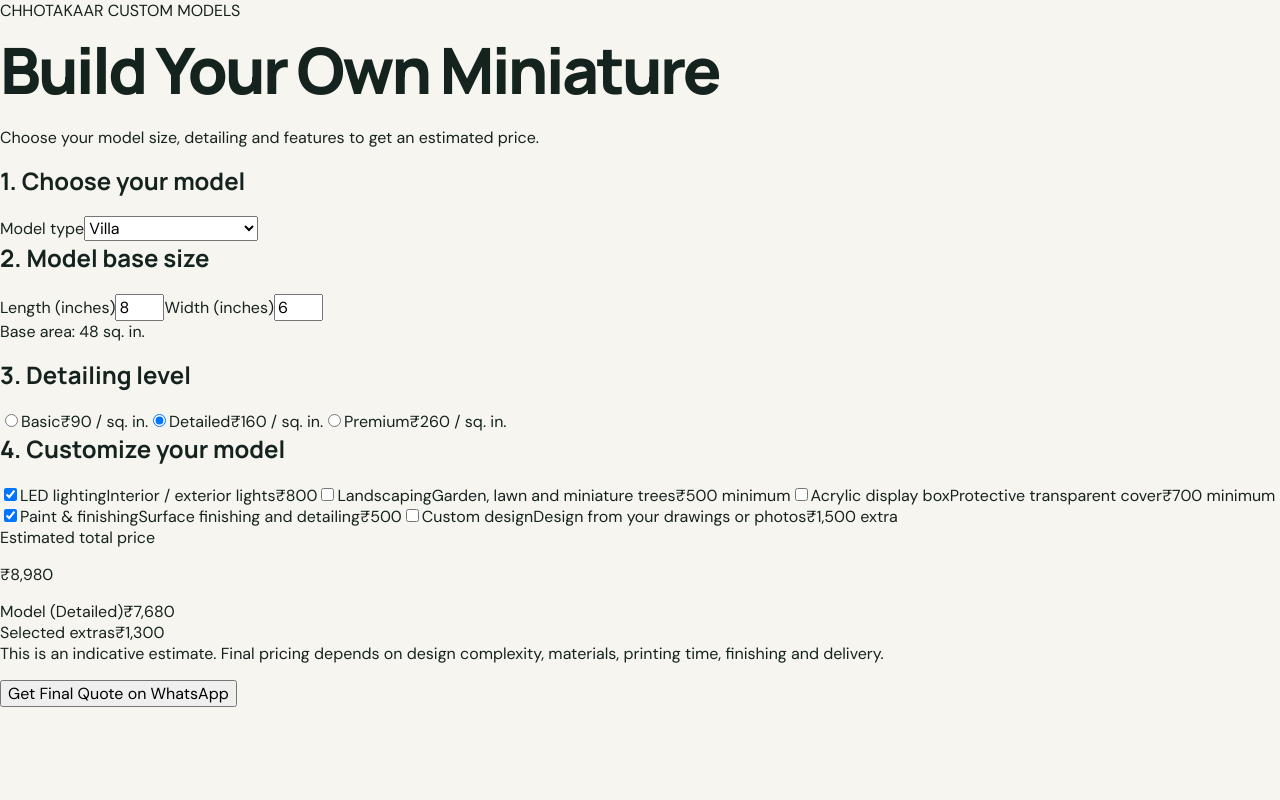
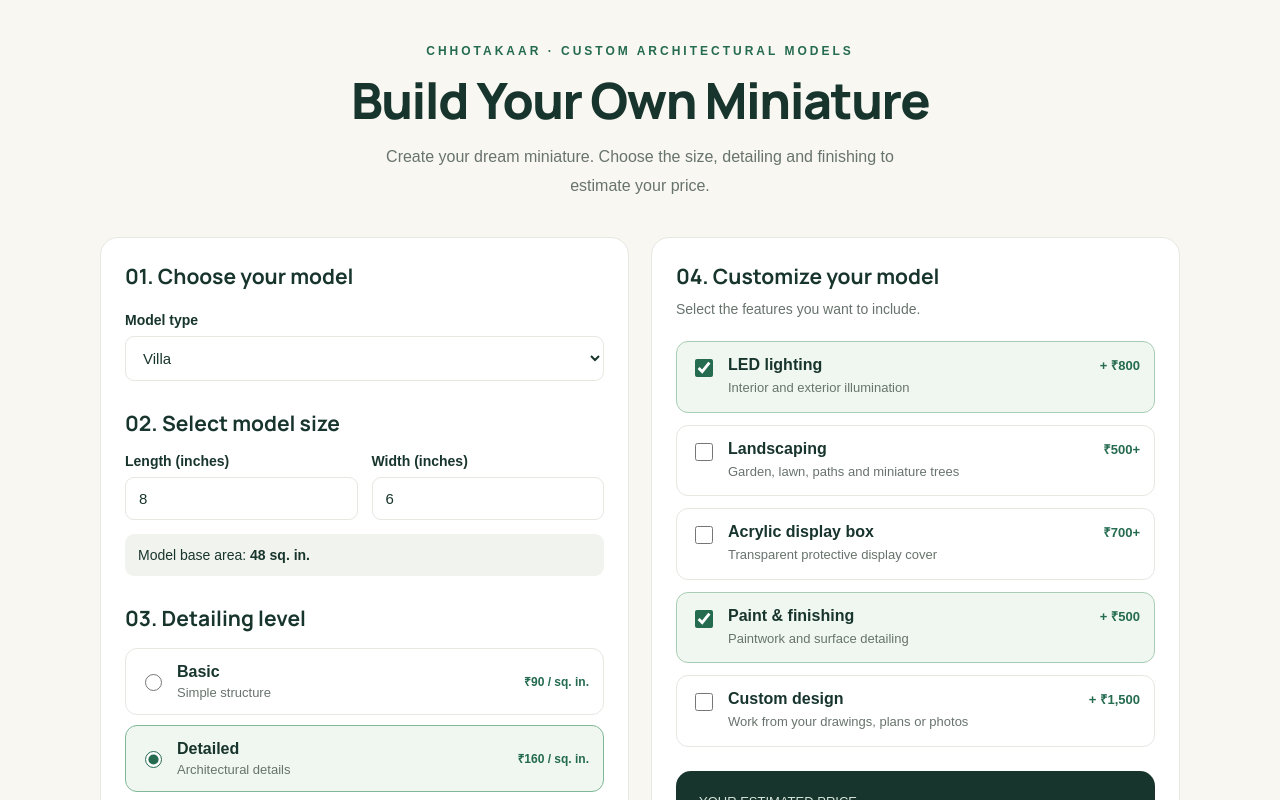
Before and after one commit to chhotakaar/miniature, a Next.js app: page /calculate-price in a window 1280 px wide. Shown: the top 800 px of the page. Built offline with nearby package versions, Linux system fonts and the light colour scheme.

Commit message:
Update page.tsx
bnvbb

```diff
--- a/app/calculate-price/page.tsx
+++ b/app/calculate-price/page.tsx
@@ -2,6 +2,20 @@
 "use client";
 
 import { useState } from "react";
+
+const colors = {
+  ink: "#18352d",
+  green: "#246b50",
+  cream: "#f8f7f2",
+  border: "#e6e8e2",
+  muted: "#68736d",
+};
+
+const rates: Record<string, number> = {
+  Basic: 90,
+  Detailed: 160,
+  Premium: 260,
+};
 
 export default function CalculatePricePage() {
   const [model, setModel] = useState("Villa");
@@ -14,15 +28,9 @@ export default function CalculatePricePage() {
   const [paint, setPaint] = useState(true);
   const [custom, setCustom] = useState(false);
 
-  // Demonstration rates: production cost validate karne ke baad badlein.
-  const rates: Record<string, number> = {
-    Basic: 90,
-    Detailed: 160,
-    Premium: 260,
-  };
-
   const area = length * width;
   const base = Math.max(999, area * rates[detail]);
+
   const extras =
     (lighting ? 800 : 0) +
     (landscape ? Math.max(500, area * 20) : 0) +
@@ -30,70 +38,210 @@ export default function CalculatePricePage() {
     (paint ? 500 : 0) +
     (custom ? 1500 : 0);
 
-  const total = Math.round(base + extras);
+  const total = base + extras;
+
   const money = (n: number) =>
-    "₹" + n.toLocaleString("en-IN");
+    "₹" + Math.round(n).toLocaleString("en-IN");
+
+  const card: React.CSSProperties = {
+    background: "#fff",
+    border: `1px solid ${colors.border}`,
+    borderRadius: 18,
+    padding: 24,
+    minWidth: 0,
+    boxSizing: "border-box",
+  };
+
+  const label: React.CSSProperties = {
+    display: "block",
+    fontSize: 14,
+    fontWeight: 600,
+    marginBottom: 8,
+    color: colors.ink,
+  };
+
+  const input: React.CSSProperties = {
+    width: "100%",
+    padding: "12px 13px",
+    border: `1px solid ${colors.border}`,
+    borderRadius: 9,
+    background: "#fff",
+    color: colors.ink,
+    fontSize: 15,
+    boxSizing: "border-box",
+  };
+
+  const option: React.CSSProperties = {
+    display: "flex",
+    alignItems: "center",
+    gap: 12,
+    padding: 14,
+    border: `1px solid ${colors.border}`,
+    borderRadius: 12,
+    cursor: "pointer",
+    background: "#fff",
+    minWidth: 0,
+  };
 
   function requestQuote() {
-    // Apna WhatsApp number country code ke saath enter karein.
-    const WHATSAPP_NUMBER = "919560672813";
+    const number = "91XXXXXXXXXX";
+
+    if (number.includes("X")) {
+      alert("Please add your WhatsApp business number in the code.");
+      return;
+    }
 
     const message = [
       "Hello Chhotakaar! I want a miniature model quote.",
       `Model: ${model}`,
       `Size: ${length} x ${width} inches`,
-      `Area: ${area} sq. in.`,
-      `Detail: ${detail}`,
+      `Base area: ${area} sq. in.`,
+      `Detailing: ${detail}`,
       `LED lighting: ${lighting ? "Yes" : "No"}`,
       `Landscaping: ${landscape ? "Yes" : "No"}`,
       `Acrylic box: ${acrylic ? "Yes" : "No"}`,
       `Paint finishing: ${paint ? "Yes" : "No"}`,
       `Custom design: ${custom ? "Yes" : "No"}`,
       `Estimated price: ${money(total)}`,
-      "Please confirm the final price and delivery time.",
+      "Please confirm final pricing and delivery time.",
     ].join("\n");
 
     window.open(
-      `https://wa.me/${WHATSAPP_NUMBER}?text=${encodeURIComponent(message)}`,
+      `https://wa.me/${number}?text=${encodeURIComponent(message)}`,
       "_blank"
     );
   }
 
-  const inputClass =
-    "w-full rounded-lg border border-gray-300 bg-white px-3 py-2 text-gray-900";
-
-  const cardClass =
-    "rounded-2xl border border-gray-200 bg-white p-5 shadow-sm";
+  function checkOption(
+    title: string,
+    description: string,
+    price: string,
+    checked: boolean,
+    onChange: (value: boolean) => void
+  ) {
+    return (
+      <label
+        key={title}
+        style={{
+          ...option,
+          alignItems: "flex-start",
+          background: checked ? "#f0f7f1" : "#fff",
+          borderColor: checked ? "#a9cdb4" : colors.border,
+        }}
+      >
+        <input
+          type="checkbox"
+          checked={checked}
+          onChange={(e) => onChange(e.target.checked)}
+          style={{
+            width: 18,
+            height: 18,
+            accentColor: colors.green,
+            flexShrink: 0,
+            marginTop: 3,
+          }}
+        />
+        <span style={{ flex: 1, minWidth: 0 }}>
+          <span style={{ display: "block", fontWeight: 600 }}>
+            {title}
+          </span>
+          <span
+            style={{
+              display: "block",
+              fontSize: 13,
+              color: colors.muted,
+              marginTop: 4,
+              lineHeight: 1.5,
+            }}
+          >
+            {description}
+          </span>
+        </span>
+        <span
+          style={{
+            fontSize: 13,
+            fontWeight: 600,
+            whiteSpace: "nowrap",
+            color: colors.green,
+          }}
+        >
+          {price}
+        </span>
+      </label>
+    );
+  }
 
   return (
-    <main className="min-h-screen bg-gray-50 px-4 py-10 text-gray-900 sm:py-14">
-      <div className="mx-auto max-w-5xl">
-        <div className="mb-8 text-center">
-          <p className="mb-2 text-sm font-semibold uppercase tracking-widest text-gray-500">
-            CHHOTAKAAR CUSTOM MODELS
-          </p>
-          <h1 className="text-3xl font-bold sm:text-4xl">
+    <main
+      style={{
+        background: colors.cream,
+        minHeight: "100vh",
+        padding: "44px 18px 70px",
+        color: colors.ink,
+        fontFamily: "Arial, Helvetica, sans-serif",
+        boxSizing: "border-box",
+      }}
+    >
+      <div style={{ maxWidth: 1080, margin: "0 auto" }}>
+        <header style={{ textAlign: "center", marginBottom: 36 }}>
+          <div
+            style={{
+              fontSize: 12,
+              letterSpacing: 3,
+              fontWeight: 700,
+              color: colors.green,
+              marginBottom: 14,
+            }}
+          >
+            CHHOTAKAAR · CUSTOM ARCHITECTURAL MODELS
+          </div>
+
+          <h1
+            style={{
+              fontSize: "clamp(32px, 5vw, 50px)",
+              letterSpacing: -1.5,
+              lineHeight: 1.12,
+              margin: "0 0 15px",
+              fontWeight: 750,
+              color: colors.ink,
+            }}
+          >
             Build Your Own Miniature
           </h1>
-          <p className="mx-auto mt-3 max-w-xl text-gray-600">
-            Choose your model size, detailing and features
-            to get an estimated price.
+
+          <p
+            style={{
+              maxWidth: 570,
+              margin: "0 auto",
+              lineHeight: 1.8,
+              color: colors.muted,
+              fontSize: 16,
+            }}
+          >
+            Create your dream miniature. Choose the size,
+            detailing and finishing to estimate your price.
           </p>
-        </div>
+        </header>
 
-        <div className="grid gap-6 md:grid-cols-2">
-          <section className={cardClass}>
-            <h2 className="mb-5 text-xl font-semibold">
-              1. Choose your model
+        <div
+          className="calculator-grid"
+          style={{
+            display: "grid",
+            gridTemplateColumns: "repeat(2, minmax(0, 1fr))",
+            gap: 22,
+            alignItems: "start",
+          }}
+        >
+          <section style={card}>
+            <h2 style={{ fontSize: 21, margin: "0 0 22px" }}>
+              01. Choose your model
             </h2>
 
-            <label className="mb-2 block text-sm font-medium">
-              Model type
-            </label>
+            <label style={label}>Model type</label>
             <select
-              className={inputClass}
               value={model}
               onChange={(e) => setModel(e.target.value)}
+              style={input}
             >
               <option>House</option>
               <option>Villa</option>
@@ -101,173 +249,313 @@ export default function CalculatePricePage() {
               <option>Commercial Building</option>
             </select>
 
-            <h2 className="mb-4 mt-6 text-xl font-semibold">
-              2. Model base size
+            <h2 style={{ fontSize: 21, margin: "28px 0 16px" }}>
+              02. Select model size
             </h2>
 
-            <div className="grid grid-cols-2 gap-4">
-              <label className="text-sm font-medium">
-                Length (inches)
+            <div
+              style={{
+                display: "grid",
+                gridTemplateColumns: "repeat(2, minmax(0, 1fr))",
+                gap: 14,
+              }}
+            >
+              <div>
+                <label style={label}>Length (inches)</label>
                 <input
-                  className={`${inputClass} mt-2`}
                   type="number"
-                  min="4"
-                  max="48"
+                  min={4}
+                  max={48}
                   value={length}
                   onChange={(e) =>
-                    setLength(Math.min(48, Math.max(4, Number(e.target.value) || 4)))
+                    setLength(
+                      Math.min(48, Math.max(4, Number(e.target.value) || 4))
+                    )
                   }
+                  style={input}
                 />
-              </label>
-
-              <label className="text-sm font-medium">
-                Width (inches)
+              </div>
+              <div>
+                <label style={label}>Width (inches)</label>
                 <input
-                  className={`${inputClass} mt-2`}
                   type="number"
-                  min="4"
-                  max="48"
+                  min={4}
+                  max={48}
                   value={width}
                   onChange={(e) =>
-                    setWidth(Math.min(48, Math.max(4, Number(e.target.value) || 4)))
+                    setWidth(
+                      Math.min(48, Math.max(4, Number(e.target.value) || 4))
+                    )
                   }
+                  style={input}
                 />
-              </label>
+              </div>
             </div>
 
-            <p className="mt-3 text-sm text-gray-500">
-              Base area: {area} sq. in.
-            </p>
+            <div
+              style={{
+                marginTop: 14,
+                padding: 13,
+                borderRadius: 9,
+                background: "#f1f4ee",
+                fontSize: 14,
+              }}
+            >
+              Model base area: <strong>{area} sq. in.</strong>
+            </div>
 
-            <h2 className="mb-3 mt-6 text-xl font-semibold">
-              3. Detailing level
+            <h2 style={{ fontSize: 21, margin: "28px 0 16px" }}>
+              03. Detailing level
             </h2>
 
-            <div className="space-y-3">
+            <div style={{ display: "grid", gap: 10 }}>
               {[
-                ["Basic", "₹90 / sq. in."],
-                ["Detailed", "₹160 / sq. in."],
-                ["Premium", "₹260 / sq. in."],
-              ].map(([name, price]) => (
+                ["Basic", "Simple structure", "₹90 / sq. in."],
+                ["Detailed", "Architectural details", "₹160 / sq. in."],
+                ["Premium", "Intricate detailing", "₹260 / sq. in."],
+              ].map(([name, desc, price]) => (
                 <label
                   key={name}
-                  className="flex cursor-pointer items-center gap-3 rounded-lg border border-gray-200 p-3"
+                  style={{
+                    ...option,
+                    background: detail === name ? "#f0f7f1" : "#fff",
+                    borderColor:
+                      detail === name ? "#80b797" : colors.border,
+                  }}
                 >
                   <input
                     type="radio"
                     name="detail"
                     checked={detail === name}
                     onChange={() => setDetail(name)}
+                    style={{
+                      accentColor: colors.green,
+                      width: 17,
+                      height: 17,
+                      flexShrink: 0,
+                    }}
                   />
-                  <span className="flex-1 font-medium">{name}</span>
-                  <span className="text-sm text-gray-500">{price}</span>
+                  <span style={{ flex: 1 }}>
+                    <strong style={{ display: "block" }}>{name}</strong>
+                    <span
+                      style={{
+                        display: "block",
+                        fontSize: 13,
+                        color: colors.muted,
+                        marginTop: 4,
+                      }}
+                    >
+                      {desc}
+                    </span>
+                  </span>
+                  <span
+                    style={{
+                      fontSize: 12,
+                      color: colors.green,
+                      fontWeight: 600,
+                      textAlign: "right",
+                    }}
+                  >
+                    {price}
+                  </span>
                 </label>
               ))}
             </div>
           </section>
 
-          <section className={cardClass}>
-            <h2 className="mb-5 text-xl font-semibold">
-              4. Customize your model
+          <section style={card}>
+            <h2 style={{ fontSize: 21, margin: "0 0 8px" }}>
+              04. Customize your model
             </h2>
+            <p
+              style={{
+                margin: "0 0 20px",
+                fontSize: 14,
+                lineHeight: 1.7,
+                color: colors.muted,
+              }}
+            >
+              Select the features you want to include.
+            </p>
 
-            <div className="space-y-4">
-              {[
-                {
-                  label: "LED lighting",
-                  description: "Interior / exterior lights",
-                  value: lighting,
-                  set: setLighting,
-                  price: "₹800",
-                },
-                {
-                  label: "Landscaping",
-                  description: "Garden, lawn and miniature trees",
-                  value: landscape,
-                  set: setLandscape,
-                  price: "₹500 minimum",
-                },
-                {
-                  label: "Acrylic display box",
-                  description: "Protective transparent cover",
-                  value: acrylic,
-                  set: setAcrylic,
-                  price: "₹700 minimum",
-                },
-                {
-                  label: "Paint & finishing",
-                  description: "Surface finishing and detailing",
-                  value: paint,
-                  set: setPaint,
-                  price: "₹500",
-                },
-                {
-                  label: "Custom design",
-                  description: "Design from your drawings or photos",
-                  value: custom,
-                  set: setCustom,
-                  price: "₹1,500 extra",
-                },
-              ].map((item) => (
-                <label
-                  key={item.label}
-                  className="flex cursor-pointer items-start gap-3 rounded-xl border border-gray-200 p-4"
-                >
-                  <input
-                    className="mt-1 h-4 w-4"
-                    type="checkbox"
-                    checked={item.value}
-                    onChange={(e) => item.set(e.target.checked)}
-                  />
-                  <span className="flex-1">
-                    <span className="block font-medium">{item.label}</span>
-                    <span className="mt-1 block text-sm text-gray-500">
-                      {item.description}
-                    </span>
-                  </span>
-                  <span className="text-right text-sm font-medium">
-                    {item.price}
-                  </span>
-                </label>
-              ))}
+            <div style={{ display: "grid", gap: 12 }}>
+              {checkOption(
+                "LED lighting",
+                "Interior and exterior illumination",
+                "+ ₹800",
+                lighting,
+                setLighting
+              )}
+              {checkOption(
+                "Landscaping",
+                "Garden, lawn, paths and miniature trees",
+                "₹500+",
+                landscape,
+                setLandscape
+              )}
+              {checkOption(
+                "Acrylic display box",
+                "Transparent protective display cover",
+                "₹700+",
+                acrylic,
+                setAcrylic
+              )}
+              {checkOption(
+                "Paint & finishing",
+                "Paintwork and surface detailing",
+                "+ ₹500",
+                paint,
+                setPaint
+              )}
+              {checkOption(
+                "Custom design",
+                "Work from your drawings, plans or photos",
+                "+ ₹1,500",
+                custom,
+                setCustom
+              )}
             </div>
 
-            <div className="mt-6 rounded-xl bg-gray-100 p-5">
-              <p className="text-sm text-gray-600">
-                Estimated total price
-              </p>
-              <p className="mt-1 text-3xl font-bold">
-                {money(total)}
+            <div
+              style={{
+                background: colors.ink,
+                color: "#fff",
+                borderRadius: 15,
+                padding: 23,
+                marginTop: 24,
+              }}
+            >
+              <p
+                style={{
+                  fontSize: 13,
+                  margin: "0 0 8px",
+                  color: "#d5e4da",
+                }}
+              >
+                YOUR ESTIMATED PRICE
               </p>
 
-              <div className="mt-4 space-y-2 border-t border-gray-300 pt-3 text-sm">
-                <div className="flex justify-between gap-3">
-                  <span>Model ({detail})</span>
-                  <span>{money(Math.round(base))}</span>
+              <div
+                style={{
+                  fontSize: "clamp(32px, 4vw, 42px)",
+                  fontWeight: 750,
+                  letterSpacing: -1,
+                  overflowWrap: "anywhere",
+                }}
+              >
+                {money(total)}
+              </div>
+
+              <p
+                style={{
+                  fontSize: 12,
+                  color: "#d5e4da",
+                  lineHeight: 1.7,
+                  margin: "10px 0 20px",
+                }}
+              >
+                Estimate based on your selected size and features.
+              </p>
+
+              <div
+                style={{
+                  borderTop: "1px solid #53675f",
+                  paddingTop: 15,
+                  display: "grid",
+                  gap: 12,
+                  fontSize: 14,
+                }}
+              >
+                <div
+                  style={{
+                    display: "flex",
+                    justifyContent: "space-between",
+                    gap: 10,
+                  }}
+                >
+                  <span>Base model ({detail})</span>
+                  <strong>{money(base)}</strong>
                 </div>
-                <div className="flex justify-between gap-3">
+                <div
+                  style={{
+                    display: "flex",
+                    justifyContent: "space-between",
+                    gap: 10,
+                  }}
+                >
                   <span>Selected extras</span>
-                  <span>{money(extras)}</span>
+                  <strong>{money(extras)}</strong>
                 </div>
               </div>
-
-              <p className="mt-4 text-xs leading-5 text-gray-500">
-                This is an indicative estimate. Final pricing depends
-                on design complexity, materials, printing time,
-                finishing and delivery.
-              </p>
 
               <button
                 type="button"
                 onClick={requestQuote}
-                className="mt-5 w-full rounded-xl bg-black px-5 py-3 font-semibold text-white transition hover:bg-gray-800"
+                style={{
+                  width: "100%",
+                  padding: "15px 12px",
+                  border: "none",
+                  borderRadius: 10,
+                  background: "#d8ebd9",
+                  color: colors.ink,
+                  fontSize: 15,
+                  fontWeight: 700,
+                  cursor: "pointer",
+                  marginTop: 23,
+                }}
               >
-                Get Final Quote on WhatsApp
+                Get Final Quote on WhatsApp ↗
               </button>
+
+              <p
+                style={{
+                  fontSize: 11,
+                  lineHeight: 1.7,
+                  color: "#d5e4da",
+                  margin: "14px 0 0",
+                }}
+              >
+                Indicative estimate only. Final pricing may vary
+                with design complexity, materials, fabrication and
+                delivery. Confirm the final quote before ordering.
+              </p>
             </div>
           </section>
         </div>
+
+        <footer
+          style={{
+            textAlign: "center",
+            color: colors.muted,
+            fontSize: 12,
+            marginTop: 28,
+            lineHeight: 1.8,
+          }}
+        >
+          CHHOTAKAAR · Thoughtfully crafted architectural miniatures
+        </footer>
       </div>
+
+      <style>{`
+        * {
+          box-sizing: border-box;
+        }
+
+        .calculator-grid {
+          width: 100%;
+        }
+
+        @media (max-width: 700px) {
+          .calculator-grid {
+            grid-template-columns: minmax(0, 1fr) !important;
+          }
+        }
+
+        select:focus, input:focus-visible, button:focus-visible {
+          outline: 2px solid #80b797;
+          outline-offset: 2px;
+        }
+      `}</style>
     </main>
   );
 }
```
